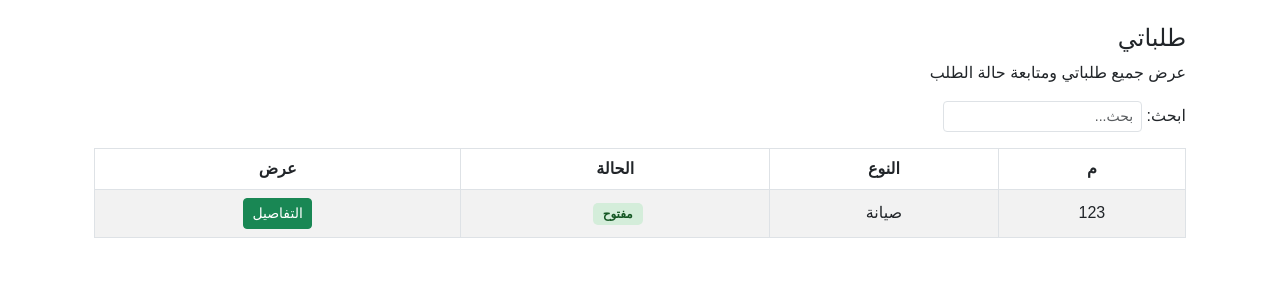
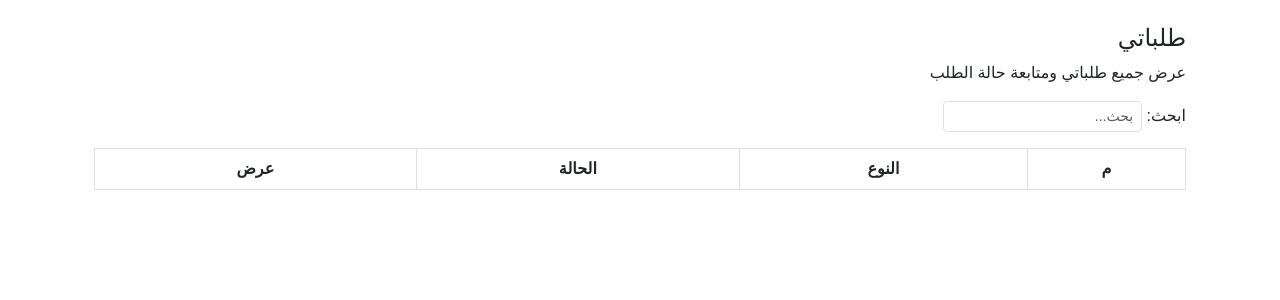
Before and after one commit to abdullah-alanezi/IT, a Django app: page /support/my/order/ in a window 1280 px wide. Shown: the part 56-356 px from the top of the page. Run offline with Django 5.2, Linux system fonts and the light colour scheme; the visitor is signed in with stand-in values (Sample User, id 1); data that the repository does not hold is empty; some libraries are stand-ins or nearby versions.

Commit message:
addin update

```diff
--- a/ItProject/itsupport/templates/itsupport/my_order.html
+++ b/ItProject/itsupport/templates/itsupport/my_order.html
@@ -27,12 +27,7 @@
                 </tr>
             </thead>
             <tbody>
-                <tr data-status="مفتوح" data-request-type="صيانة" data-request-date="17-07-2024 10:33:55" data-details="تجربة" data-employee-name="محمد أحمد" data-employee-phone="1234567890">
-                    <td>123</td>
-                    <td>صيانة</td>
-                    <td><span class="badge badge-status badge-open">مفتوح</span></td>
-                    <td><button class="btn btn-success btn-sm" data-bs-toggle="modal" data-bs-target="#detailsModal">التفاصيل</button></td>
-                </tr>
+
                 {% for order in my_order %}
                 {% if order.status == "منتهي" %}
                 <tr data-status="{{order.status}}" data-request-type="تركيب" data-request-date="17-07-2024 11:00:00" data-details="تركيب جهاز" data-employee-name="سعيد علي" data-employee-phone="0987654321">
@@ -41,7 +36,7 @@
 
                     <td><span class="badge badge-status badge-closed">{{order.status}}</span></td>
 
-                    <td><button class="btn btn-success btn-sm" data-bs-toggle="modal" data-bs-target="#detailsModal">التفاصيل</button></td>
+                    <td><a href="{% url 'itsupport:request_detail_view' order.id %}" class="btn btn-success btn-sm">التفاصيل</a></td>
                 </tr>
                 {% elif order.status == "تحت الإجراء" %}
                 <tr data-status="{{order.status}}" data-request-type="تركيب" data-request-date="17-07-2024 11:00:00" data-details="تركيب جهاز" data-employee-name="سعيد علي" data-employee-phone="0987654321">
@@ -50,16 +45,16 @@
 
                     <td><span class="badge badge-status badge-in-progress">{{order.status}}</span></td>
 
-                    <td><button class="btn btn-success btn-sm" data-bs-toggle="modal" data-bs-target="#detailsModal">التفاصيل</button></td>
+                    <td><a href="{% url 'itsupport:request_detail_view' order.id %}" class="btn btn-success btn-sm">التفاصيل</a></td>
                 </tr>
                 {% elif order.status == "مفتوح" %}
-                <tr data-status="{{order.status}}" data-request-type="تركيب" data-request-date="17-07-2024 11:00:00" data-details="تركيب جهاز" data-employee-name="سعيد علي" data-employee-phone="0987654321">
+                <tr >
                     <td>{{order.id}}</td>
-                    <td>{{order.problem_description}}</td>
+                    <td>{{order.device_type}}</td>
 
                     <td><span class="badge badge-status badge-open">{{order.status}}</span></td>
 
-                    <td><button class="btn btn-success btn-sm" data-bs-toggle="modal" data-bs-target="#detailsModal">التفاصيل</button></td>
+                    <td><a href="{% url 'itsupport:request_detail_view' order.id %}" class="btn btn-success btn-sm">التفاصيل</a></td>
                 </tr>
                 {% endif %}
 
@@ -70,58 +65,7 @@
 
 </div>
 
-<!-- Modal -->
-<div class="modal fade" id="detailsModal" tabindex="-1" aria-labelledby="detailsModalLabel" aria-hidden="true">
-<div class="modal-dialog">
-    <div class="modal-content">
-        <div class="modal-header">
-            <h5 class="modal-title" id="detailsModalLabel">تفاصيل الطلب</h5>
-            <button type="button" class="btn-close" data-bs-dismiss="modal" aria-label="Close"></button>
-        </div>
-        <div class="modal-body">
-            <div class="request-card">
-                <div class="request-header">
-                    <div>
-                        <p><strong>مقدم الطلب:</strong> إبراهيم حمد الشمري</p>
-                        <p><strong>الجوال:</strong> 0542815001</p>
-                    </div>
-                    <div>
-                        <p><strong>نوع الطلب:</strong> أخرى</p>
-                        <p><strong>تاريخ الطلب:</strong> 17-07-2024 10:33:55</p>
-                    </div>
-                </div>
 
-                <div class="request-details">
-                    <div>
-                        <p><strong>تفاصيل الطلب:</strong></p>
-                        <p>تجربة</p>
-                        <!-- صورة الطلب المدمجة -->
-                        <img src="path_to_image.jpg" alt="تفاصيل الطلب" class="request-image">
-                    </div>
-                    <div class="status-section">
-                        <div class="status-badge">تم الانتهاء</div>
-                        <div class="status-icon">&#10004;</div>
-                        <p>الطلب منتهي</p>
-                    </div>
-                </div>
-
-                <div class="response-section">
-                    <div class="response">
-                        <p><strong>  :</strong> شكرا</p>
-                        <p class="response-time">تم الرد في: 17-07-2024 10:54:59 - 1 أسبوع مرت</p>
-                    </div>
-                    <textarea class="form-control" rows="3" placeholder="الرد على الطلب"></textarea>
-                    <button class="btn btn-primary mt-2">إرسال الرد</button>
-                </div>
-            </div>
-        </div>
-        <div class="modal-footer">
-            <button type="button" class="btn btn-secondary" data-bs-dismiss="modal">إغلاق</button>
-        </div>
-    </div>
-</div>
-
-</div>
 
 
 
--- a/ItProject/itsupport/views.py
+++ b/ItProject/itsupport/views.py
@@ -85,10 +85,10 @@ def add_printer_request(request:HttpRequest):
 
 def request_detail_view(request:HttpRequest,request_id):
 
-    if not request.user.is_staff:
-        return redirect("main:home_view")
-    else:
-        request_detail = MaintenanceRequest.objects.get(id=request_id)
+    request_detail = MaintenanceRequest.objects.get(id=request_id)
+    if request.user.is_staff:
+
+
         user_email=request_detail.user.email
         if request.method == "POST":
 
@@ -97,6 +97,10 @@ def request_detail_view(request:HttpRequest,request_id):
 
             send_order_status_email(recipient_email)
 
+            request_detail.status = 'تحت الإجراء'
+            request_detail.save
+            return redirect("itsupport:request_detail_view",request_id)
+
 
 
     return render(request,"itsupport/request_detail.html",{"request_detail":request_detail})
```
